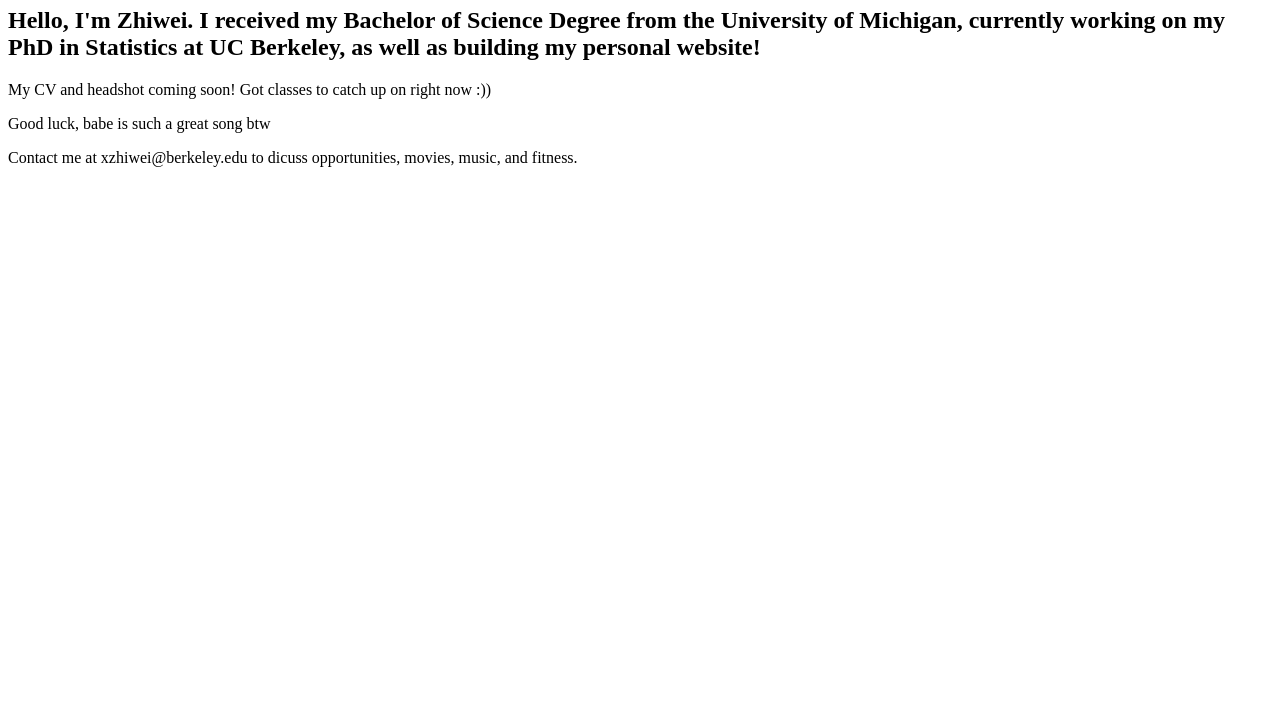
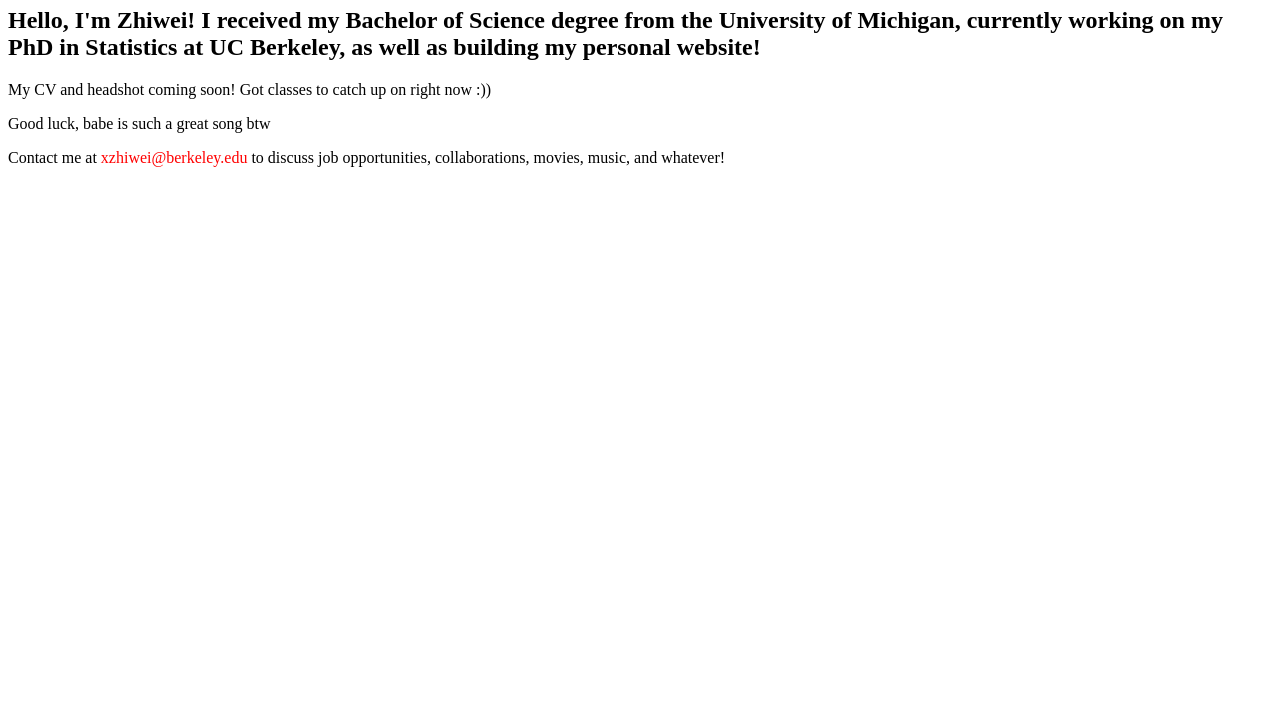
Before and after one commit to zhiweixiao/zhiweixiao.github.io, a plain HTML site: page index.html in a window 1280 px wide. Shown: the part 73-800 px from the top of the page. Drawn offline with Linux system fonts and the light colour scheme.

Commit message:
Update index.html

```diff
--- a/index.html
+++ b/index.html
@@ -7,9 +7,9 @@
 </head>
 <body>
   <h1>Zhiwei Xiao</h1>
-  <h2>Hello, I'm Zhiwei. I received my Bachelor of Science Degree from the University of Michigan, currently working on my PhD in Statistics at UC Berkeley, as well as building my personal website!</h2>
-  <p>My CV and headshot coming soon! Got classes to catch up on right now :))</p>
+  <h2>Hello, I'm Zhiwei! I received my Bachelor of Science degree from the University of Michigan, currently working on my PhD in Statistics at UC Berkeley, as well as building my personal website!</h2>
+  <p>My CV and headshot coming soon! Got classes to catch up on right now :)) </p>
   <p>Good luck, babe is such a great song btw</p>
-  <p>Contact me at xzhiwei@berkeley.edu to dicuss opportunities, movies, music, and fitness.</p>
+  <p>Contact me at <span style="color: red;">xzhiwei@berkeley.edu</span> to discuss job opportunities, collaborations, movies, music, and whatever!</p>
 </body>
 </html>
```
